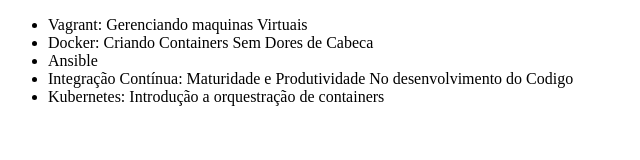
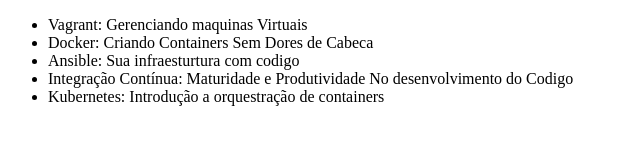
Before and after one commit to JPboane/alura-git-2, a plain HTML site: page index.html in a window 1280 px wide. Shown: the whole page, without its empty margins (0-640 px from the left). Drawn offline with Linux system fonts and the light colour scheme.

Commit message:
Alterado o curso de Ansible

```diff
--- a/index.html
+++ b/index.html
@@ -8,7 +8,7 @@
     <ul>
         <li>Vagrant: Gerenciando maquinas Virtuais</li>
         <li>Docker: Criando Containers Sem Dores de Cabeca</li>
-        <li>Ansible</li>
+        <li>Ansible: Sua infraesturtura com codigo</li>
         <li>Integração Contínua: Maturidade e Produtividade No desenvolvimento do Codigo</li>
         <li>Kubernetes: Introdução a orquestração de containers</li>
     </ul>
```
